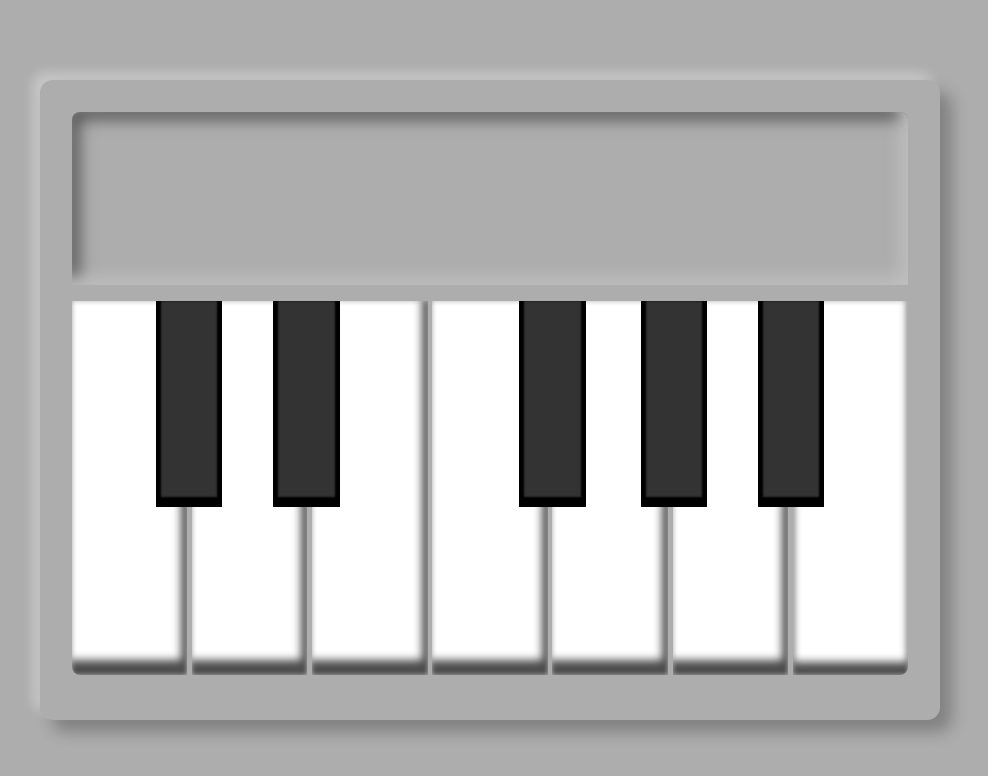
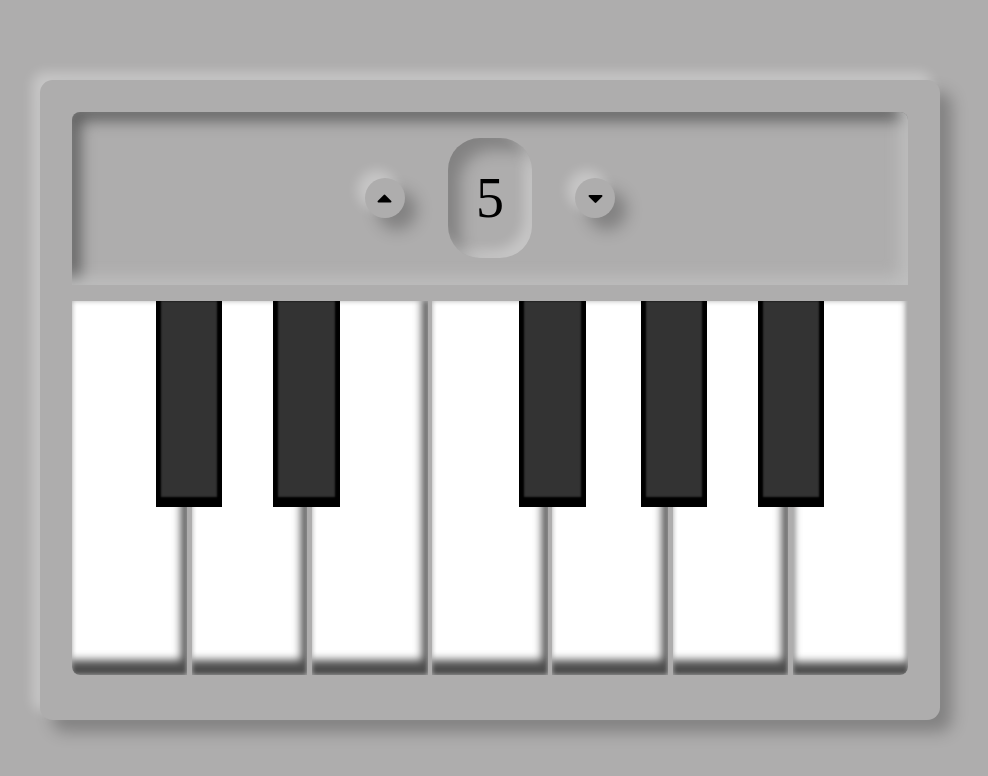
Before and after one commit to Pap-Ski/Piano, a plain HTML site: page index.html in a window 1280 px wide. Shown: the whole page, without its empty margins (150-1138 px from the left). Drawn offline with Linux system fonts and the light colour scheme.

Commit message:
added octave changing panel

```diff
--- a/index.html
+++ b/index.html
@@ -6,10 +6,23 @@
     <meta name="viewport" content="width=device-width, initial-scale=1.0" />
     <title>Piano</title>
     <link rel="stylesheet" href="style.css" />
+    <link
+      rel="stylesheet"
+      href="https://cdnjs.cloudflare.com/ajax/libs/font-awesome/5.15.4/css/all.min.css"
+      integrity="sha512-1ycn6IcaQQ40/MKBW2W4Rhis/DbILU74C1vSrLJxCq57o941Ym01SwNsOMqvEBFlcgUa6xLiPY/NS5R+E6ztJQ=="
+      crossorigin="anonymous"
+      referrerpolicy="no-referrer"
+    />
   </head>
   <body>
     <section class="piano">
-      <div class="control-panel"></div>
+      <div class="control-panel">
+        <div class="octave_panel">
+          <button id="incOctave" class="change_octave up"></button>
+          <p class="octave_number">5</p>
+          <button id="decOctave" class="change_octave down"></button>
+        </div>
+      </div>
       <div class="keys">
         <div data-key="a" id="note_c" class="white__key">
           <audio>
--- a/script.js
+++ b/script.js
@@ -2,6 +2,7 @@ let allKeys = document.querySelectorAll(".keys > div");
 
 allKeys.forEach((key) => key.addEventListener("click", playNoteOnClick));
 
+// Play note when note is clicked
 function playNoteOnClick(e) {
   let audio = this.children[0];
   audio.currentTime = 0;
@@ -10,6 +11,7 @@ function playNoteOnClick(e) {
   animateKey(this);
 }
 
+// Play note when key is pushed down
 document.addEventListener("keydown", playNoteOnKeyDown);
 function playNoteOnKeyDown(e) {
   if (e.repeat) return;
@@ -24,9 +26,34 @@ function playNoteOnKeyDown(e) {
   });
 }
 
+// Add class to style note when stroke
 function animateKey(key) {
   key.classList.add("press");
   key.addEventListener("transitionend", () => {
     key.classList.remove("press");
   });
 }
+
+// CHANGING THE OCTAVE OF THE NOTES
+/// Done by changing the numeric character in the audio src string with the user's preference
+let incOctave = document.querySelector("#incOctave");
+let decOctave = document.querySelector("#decOctave");
+let minOct = 3;
+let maxOct = 5;
+let octaveNumber = document.querySelector(".octave_number");
+
+// TO BE DONE LATER 👇🏽
+
+// incOctave.addEventListener("click", () => {
+//   octaveNumber.textContent++;
+//   allKeys.forEach((key) => {
+//     let noteSound = key.children[0].children[0];
+//     let noteSoundArr = noteSound.src.split("");
+//     // noteSound.src.replace(
+//     //   `${noteSound.src.substr(-5, 1)}`,
+//     //   `${octaveNumber.textContent}`
+//     // );
+//     // console.log(octaveNumber.textContent);
+//     console.log(noteSoundArr.search("5"));
+//   });
+// });
--- a/style.css
+++ b/style.css
@@ -2,6 +2,8 @@
     /* --clr-piano-bg: radial-gradient( rgb(255, 255, 255), rgb(148, 189, 148)); */
     --clr-piano-bg: hsl(0, 1%, 68%);
     --clr-keys-white: rgb(255, 255, 255);
+    --bxs-bottom-right: 12px 12px 16px 0 hsla(0, 0%, 0%, 0.25);
+    --bxs-top-left: -8px -8px 12px 0 hsla(0, 0%, 100%, 0.3);
 }
 
 * {
@@ -24,15 +26,78 @@ body {
     border-radius: .8em;
     padding: 2em;
     /* box-shadow: -13px -13px 20px hsl(0, 1%, 72%), 13px 13px 20px hsl(0, 1%, 37%); */
-    box-shadow: 12px 12px 16px 0 hsla(0, 0%, 0%, 0.25), -8px -8px 12px 0 hsla(0, 0%, 100%, 0.3);
+    box-shadow: var(--bxs-top-left), var(--bxs-bottom-right);
 }
 
 .control-panel {
+    display: flex;
+    align-items: center;
+    justify-content: center;
     /* border: 2px solid black; */
     height: 30%;
     border-radius: .5em .5em 0 0;
     /* background-color: var(--clr-keys-white); */
     box-shadow: inset -8px -8px 15px hsl(0, 0%, 75%), inset 8px 8px 15px hsl(0, 0%, 37%);
+}
+
+.octave_panel {
+    /* border: 2px solid black; */
+    width: 30%;
+    display: flex;
+    align-items: center;
+    justify-content: space-between;
+}
+
+.octave_number {
+    /* border: 1px solid black; */
+    border-radius: 2rem;
+    font-size: 7vmin;
+    padding: .5em;
+    box-shadow: inset var(--bxs-top-left), inset var(--bxs-bottom-right);
+}
+
+.change_octave {
+    background: transparent;
+    width: 2.5rem;
+    height: 2.5rem;
+    border-radius: 50%;
+    border: 0;
+    box-shadow: var(--bxs-top-left), var(--bxs-bottom-right);
+    transition: all .3s ease;
+}
+
+.change_octave[disabled] {
+    box-shadow: inset var(--bxs-top-left), inset var(--bxs-bottom-right);
+}
+
+.change_octave:hover {
+    cursor: pointer;
+}
+
+.up:hover {
+    transform: translateY(-10%);
+}
+
+.down:hover {
+    transform: translateY(10%);
+}
+
+.up::before {
+    font-family: "Font Awesome 5 Free";
+    content: "\f0d8";
+    font-weight: 900;
+    font-size: 1.5rem;
+}
+
+.down::before {
+    font-family: "Font Awesome 5 Free";
+    content: "\f0d7";
+    font-weight: 900;
+    font-size: 1.5rem;
+}
+
+.down[disabled] {
+    box-shadow: inset var(--bxs-top-left), inset var(--bxs-bottom-right);
 }
 
 .keys {
```
